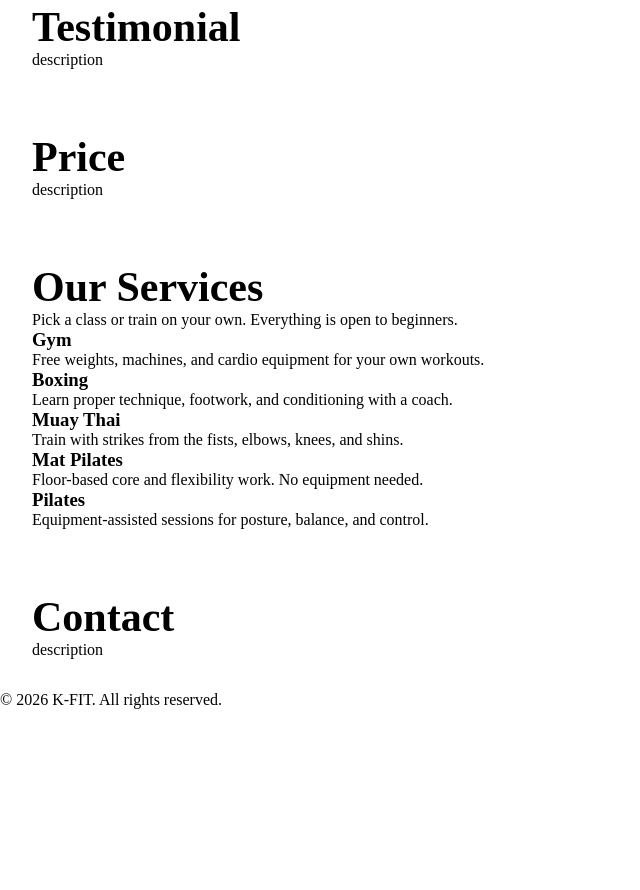
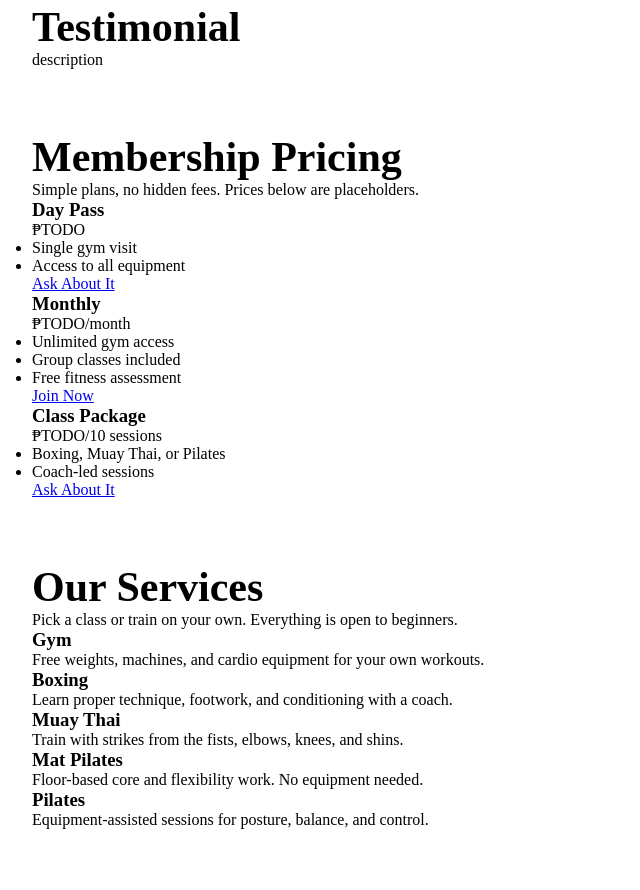
Before and after one commit to Kopi-Naparan1/LabActivity3, a plain HTML site: page index.html in a window 1280 px wide. Shown: the part 1019-1909 px from the top of the page, without its empty margins (0-640 px from the left). Before the commit the page ends 1728 px from the top, so only its background shows below. Drawn offline with Linux system fonts and the light colour scheme.

Commit message:
refactor: enhance pricing section with detailed membership options and pricing cards

```diff
--- a/index.html
+++ b/index.html
@@ -89,8 +89,41 @@
         <p>description</p>
       </section>
       <section id="pricing">
-        <h2>Price</h2>
-        <p>description</p>
+        <h2>Membership Pricing</h2>
+        <p>Simple plans, no hidden fees. Prices below are placeholders.</p>
+
+        <div class="pricing-grid">
+          <article class="price-card">
+            <h3>Day Pass</h3>
+            <p class="price">₱TODO</p>
+            <ul>
+              <li>Single gym visit</li>
+              <li>Access to all equipment</li>
+            </ul>
+            <a href="#contact" class="btn btn-secondary">Ask About It</a>
+          </article>
+
+          <article class="price-card featured">
+            <h3>Monthly</h3>
+            <p class="price">₱TODO<span>/month</span></p>
+            <ul>
+              <li>Unlimited gym access</li>
+              <li>Group classes included</li>
+              <li>Free fitness assessment</li>
+            </ul>
+            <a href="#contact" class="btn btn-primary">Join Now</a>
+          </article>
+
+          <article class="price-card">
+            <h3>Class Package</h3>
+            <p class="price">₱TODO<span>/10 sessions</span></p>
+            <ul>
+              <li>Boxing, Muay Thai, or Pilates</li>
+              <li>Coach-led sessions</li>
+            </ul>
+            <a href="#contact" class="btn btn-secondary">Ask About It</a>
+          </article>
+        </div>
       </section>
       <section id="services">
         <h2>Our Services</h2>
```
